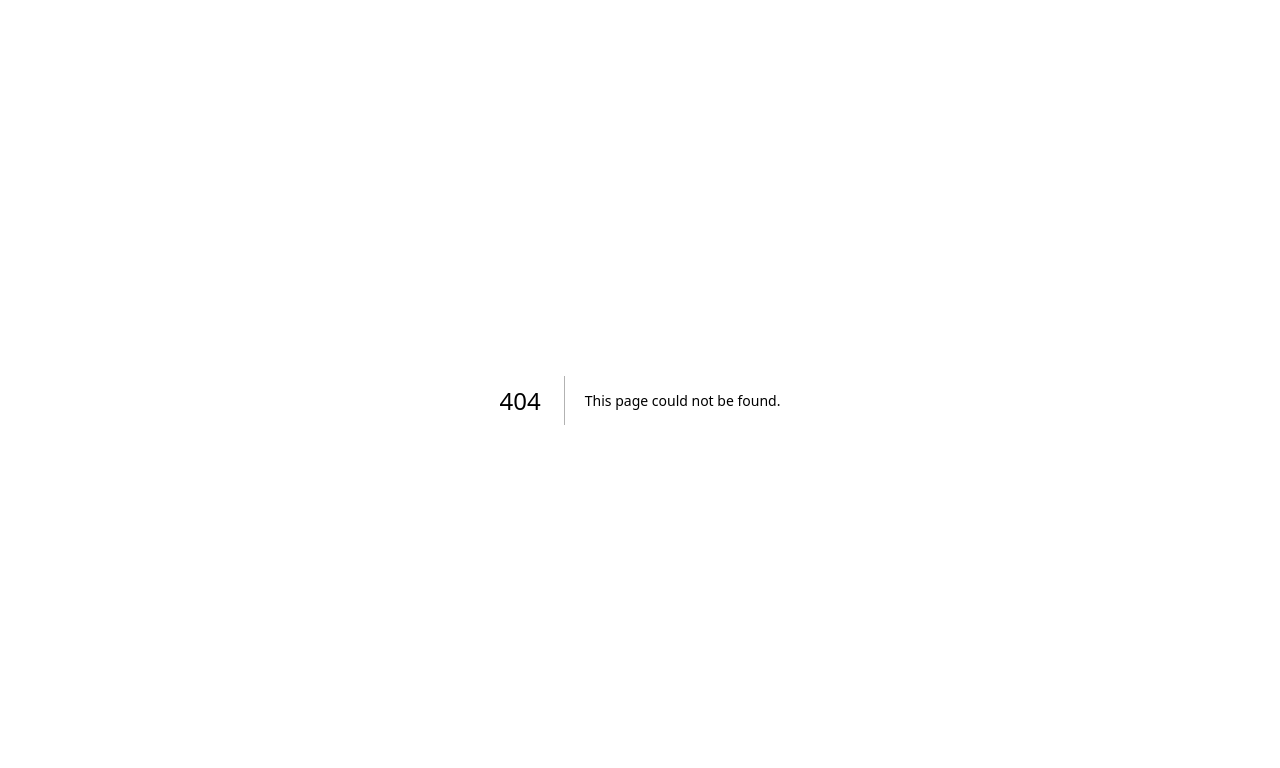
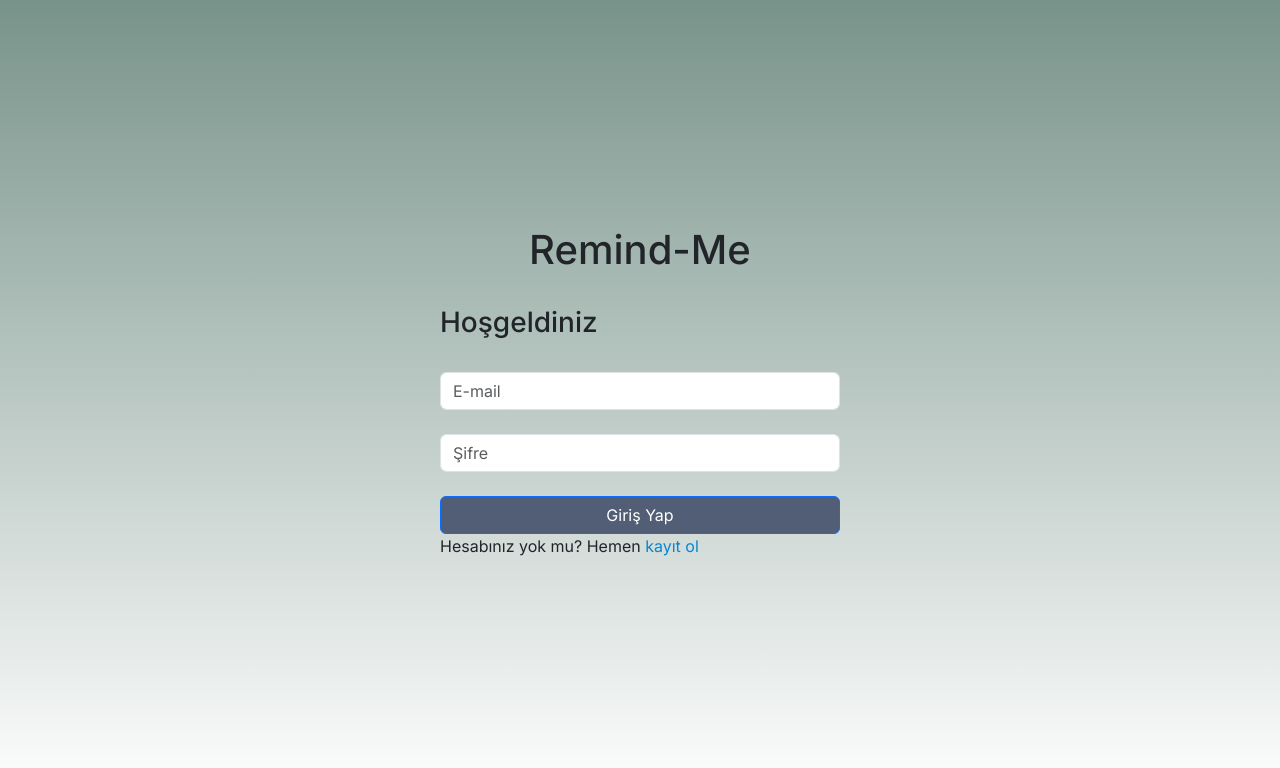
Before and after one commit to denizhisarkaya/remind-me-web, a Next.js app: page /login in a window 1280 px wide. Before the commit this address had no page. Shown: the top 768 px of the page. Built offline with nearby package versions, Linux system fonts and the light colour scheme.

Commit message:
Figma’ya göre sayfa tasarımı yapılmıştır.

```diff
--- a/package.json
+++ b/package.json
@@ -9,9 +9,12 @@
     "lint": "next lint"
   },
   "dependencies": {
+    "bootstrap": "^5.3.2",
+    "next": "14.0.4",
     "react": "^18",
+    "react-bootstrap": "^2.9.2",
     "react-dom": "^18",
-    "next": "14.0.4"
+    "react-icons": "^5.0.1"
   },
   "devDependencies": {
     "eslint": "^8",
--- a/src/app/layout.js
+++ b/src/app/layout.js
@@ -1,5 +1,6 @@
 import { Inter } from 'next/font/google'
 import './globals.css'
+import 'bootstrap/dist/css/bootstrap.min.css';
 
 const inter = Inter({ subsets: ['latin'] })
 
--- /dev/null
+++ b/src/app/login/login.css
@@ -0,0 +1,41 @@
+body {
+    margin: 0;
+    padding: 0;
+    background-color: #78938A;
+
+}
+
+.container {
+    width: 100%;
+    height: 100vh;
+    display: flex;
+    justify-content: center;
+    align-items: center;
+}
+
+.box2-1 {
+    justify-content: center;
+    align-items: center;
+    text-align: center;
+}
+
+.box2-2 {
+    width: 480px;
+    height: 293px;
+    border-radius: 20px;
+    background-color: #FFFFFF;
+    display: flex;
+    justify-content: center;
+    align-items: center;
+    text-align: center;
+}
+
+.btn {
+    width: 400px;
+    background-color: #525E75;
+}
+
+a {
+    text-decoration: none;
+    color: #0586CF;
+}
--- /dev/null
+++ b/src/app/login/page.js
@@ -0,0 +1,38 @@
+import { Button, Form } from 'react-bootstrap';
+import styles from './login.css';
+
+
+export default function loginPage() {
+  return (
+
+    <div className="container">
+      <div className="box">
+
+        <div className="box2-1">
+          <div className="b1">
+            <h1>Remind-Me</h1>
+          </div>
+        </div>
+
+
+        <div cclassName="box2-2">
+          <br />
+          <div className='form'>
+            <h3>Hoşgeldiniz</h3>
+            <br />
+            <Form.Control type="email" placeholder="E-mail" />
+            <br />
+            <Form.Control type="password" placeholder="Şifre" />
+            <br />
+            <Button className='btn' variant="primary" type="submit">Giriş Yap</Button>
+            <p>Hesabınız yok mu? Hemen <a href="URL">kayıt ol</a></p>
+          </div>
+        </div>
+
+      </div>
+
+    </div>
+
+
+  )
+}
```
Also changed, not shown: 1 other file (tests, documents, lock files or other folders).
